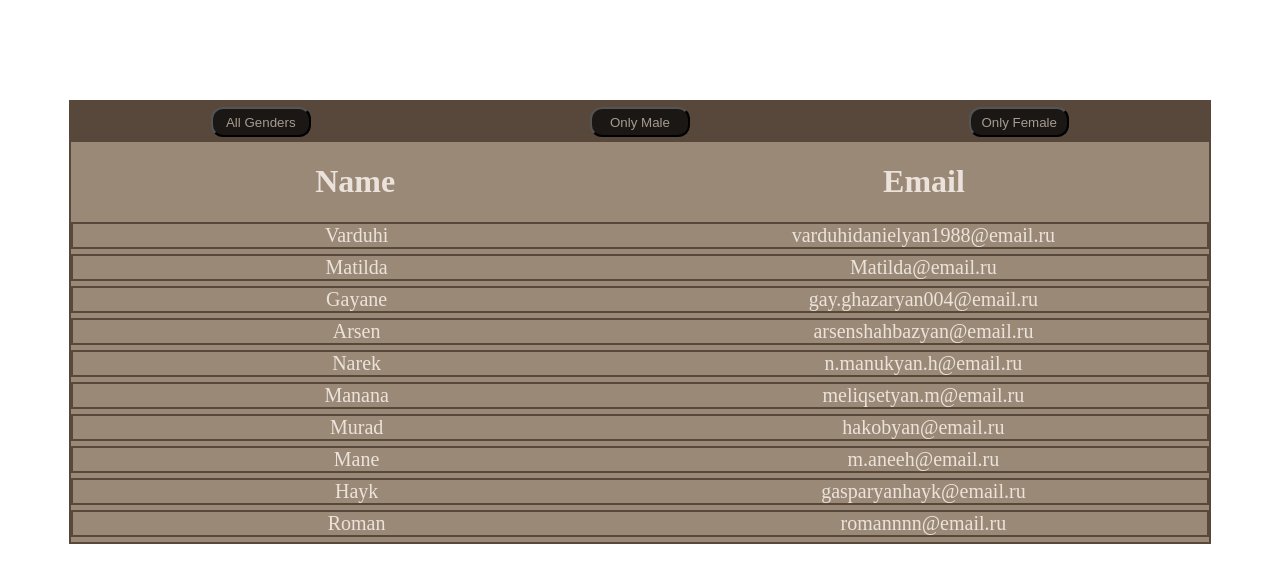
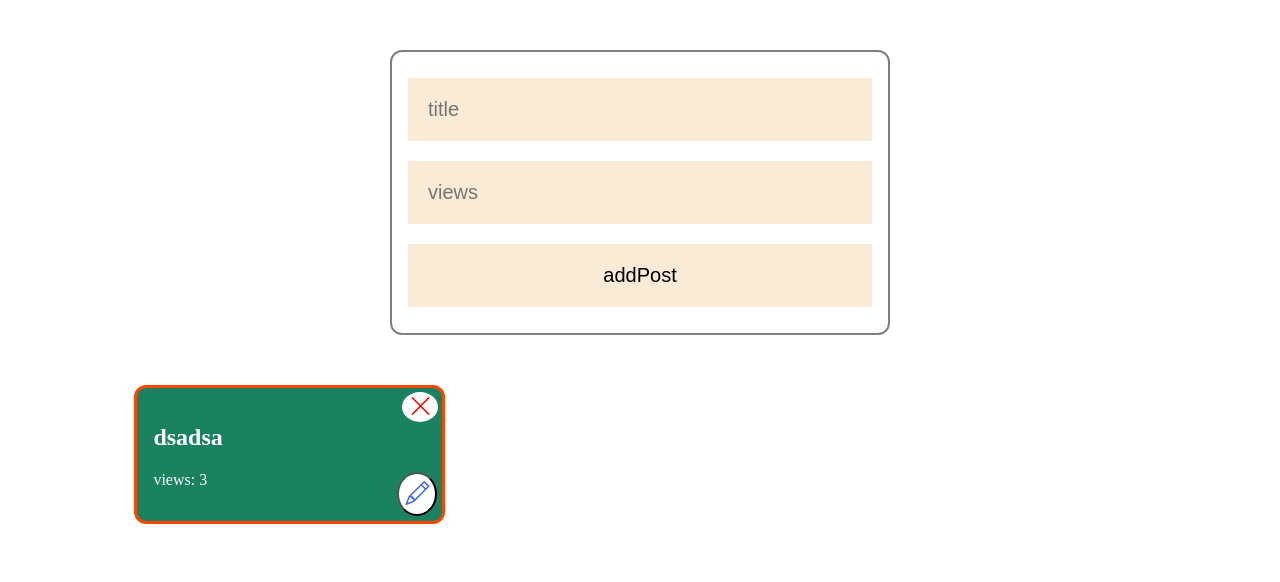
Before and after one commit to BrownEdgar/react_armenia, a React (Vite) app: page / in a window 1280 px wide. Shown: the top 582 px of the page. Built offline with nearby package versions, Linux system fonts and the light colour scheme; data requests are answered from the project's data file.

Commit message:
update branch

```diff
--- /dev/null
+++ b/db.json
@@ -0,0 +1,9 @@
+{
+  "posts": [
+    {
+      "id": "134942",
+      "title": "dsadsa",
+      "views": 3
+    }
+  ]
+}
--- a/package.json
+++ b/package.json
@@ -5,6 +5,7 @@
   "type": "module",
   "scripts": {
     "dev": "vite",
+    "server": "concurrently \"npm run dev\" \"npx json-server db.json\"",
     "build": "vite build",
     "lint": "eslint . --ext js,jsx --report-unused-disable-directives --max-warnings 0",
     "preview": "vite preview"
@@ -15,7 +16,9 @@
     "bootstrap-icons": "^1.11.3",
     "boxicons": "^2.1.4",
     "classnames": "^2.5.1",
+    "concurrently": "^8.2.2",
     "formik": "^2.4.5",
+    "json-server": "^1.0.0-alpha.23",
     "moment": "^2.30.1",
     "nanoid": "^5.0.6",
     "react": "^18.2.0",
--- a/src/main.jsx
+++ b/src/main.jsx
@@ -1,6 +1,6 @@
 import React from 'react'
 import ReactDOM from 'react-dom/client'
-import App from './redux3middleware/App'
+import App from './redux3middleware/App2'
 import store from './redux3middleware/app/store'
 import { Provider } from 'react-redux'
 
--- a/src/redux3middleware/App.jsx
+++ b/src/redux3middleware/App.jsx
@@ -1,33 +1,19 @@
 import React, { useState } from 'react'
-import {  useSelector } from 'react-redux'
-import { getAllGenders, getFemaleGanders, getMaleGanders } from './features/gendersSlice'
+import { useSelector, useDispatch } from 'react-redux'
+import { changeFilter, getUsersByGanders } from './features/gendersSlice'
 import './App.scss'
 
 export default function App() {
-  const [isMale, setisMale] = useState(false);
-  const [isFemale, setisFemale] = useState(false);
-  const gender = useSelector(getAllGenders)
-  const male = useSelector(getMaleGanders)
-  const female = useSelector(getFemaleGanders)
 
-  const getMaleFunc = () => {
-    setisFemale(false)
-    setisMale(true)
-  }
-  const getAllFunc = () => {
-    setisFemale(false)
-    setisMale(false)
-  }
-  const getFemaleFunc = () => {
-    setisFemale(true)
-    setisMale(false)
-  }
+  const currentUsers = useSelector(getUsersByGanders)
+  const dispatch = useDispatch();
+
   return (
     <div className='Gender'>
       <div className='chooseGender'>
-        <button onClick={getAllFunc}>All Genders</button>
-        <button onClick={getMaleFunc}>Only Male</button>
-        <button onClick={getFemaleFunc}>Only Female</button>
+        <button onClick={() => dispatch(changeFilter("all"))}>All Genders</button>
+        <button onClick={() => dispatch(changeFilter("male"))}>Only Male</button>
+        <button onClick={() => dispatch(changeFilter("female"))}>Only Female</button>
       </div>
       <div className='showGenders'>
         <div className='headers'>
@@ -35,59 +21,9 @@ export default function App() {
           <div><h1>Email</h1></div>
         </div>
         <div>
-          {
-            !isMale && !isFemale
-              ?
-              <div>
-                {
-                  gender.map(elm => {
-                    return (
-                      <div key={elm.id} className='datas'>
-                        <div>{elm.name}</div>
-                        <div>{elm.email}</div>
-                      </div>
-                    )
-                  })
-                }
-              </div>
-              : <div>
-                {
-                  isMale
-                    ?
-                    <div>
-                      {
-                        male.map(elm => {
-                          return (
-                            <div key={elm.id} className='datas'>
-                              <div>{elm.name}</div>
-                              <div>{elm.email}</div>
-                            </div>
-                          )
-                        })
-                      }
-                    </div>
-                    : <div>
-                      {
-                        isFemale
-                          ?
-                          <div>
-                            {
-                              female.map(elm => {
-                                return (
-                                  <div key={elm.id} className='datas'>
-                                    <div>{elm.name}</div>
-                                    <div>{elm.email}</div>
-                                  </div>
-                                )
-                              })
-                            }
-                          </div>
-                          : null
-                      }
-                    </div>
-                }
-              </div>
-          }
+          {currentUsers.map(elem => {
+            return <p key={elem.id}> {elem.name} |{elem.email}</p>
+          })}
         </div>
       </div>
 
--- /dev/null
+++ b/src/redux3middleware/App2.jsx
@@ -0,0 +1,100 @@
+import React, { useEffect, useState } from 'react'
+import { useDispatch, useSelector } from 'react-redux'
+import { getAllPosts, getAsyncPosts } from './features/postsSlice'
+
+import './App2.scss'
+import axios from 'axios';
+import { Formik, Form, Field, ErrorMessage } from 'formik';
+import { customAlphabet } from 'nanoid';
+const nanoid = customAlphabet('1234567890', 6)
+
+export default function App2() {
+  const [editablePostId, setEditablePostId] = useState(null)
+  const posts = useSelector(getAllPosts);
+  const dispatch = useDispatch()
+  useEffect(() => {
+    dispatch(getAsyncPosts())
+  }, [])
+
+  const handleDelete = (id) => {
+    axios.delete(`http://localhost:3000/posts/1`)
+      .then(() => dispatch(getAsyncPosts()))
+      .catch(err => console.log(err))
+  }
+
+  const handleSubmit = (values, formik) => {
+    const data = {
+      id: nanoid(),
+      ...values
+    }
+    axios.post('http://localhost:3000/posts/', data)
+      .then(() => dispatch(getAsyncPosts()))
+      .catch(err => console.log(err))
+    formik.resetForm()
+  }
+
+  const setEditPostId = (id) => {
+    setEditablePostId(id)
+  }
+
+
+  const editableSubmit = (e) => {
+    e.preventDefault()
+    const { title, number } = e.target;
+    const post = {
+      title: title.value,
+      views: number.value,
+    }
+    axios.patch(`http://localhost:3000/posts/${editablePostId}`, post)
+      .then(() => dispatch(getAsyncPosts()))
+      .then(() => setEditablePostId(null))
+      .catch(err => console.log(err))
+  }
+  return (
+    <div className='App'>
+      <Formik
+        initialValues={{
+          title: '',
+          views: ''
+        }}
+        onSubmit={handleSubmit}>
+        <Form>
+          <Field type='text' name='title' placeholder="title" required />
+          <Field type='number' name='views' placeholder="views" required min={0} />
+          <input type="submit" value={'addPost'} />
+        </Form>
+      </Formik>
+      <div className="App__posts">
+        {
+          posts.map(elem => {
+            return (
+              <div key={elem.id}>
+
+                {(editablePostId === elem.id) ? (
+                  <form onSubmit={editableSubmit}>
+                    <input type="text" name="title" id="title" required />
+                    <input type="number" name="number" id="number" required />
+                    <button className='cancel' type='button' onClick={() => setEditablePostId(null)}>cancel</button>
+                    <button className='save' type='submit'>save</button>
+                  </form>
+                ) : (
+                  <>
+                    <button className='delete' onClick={() => handleDelete(elem.id)}>
+                      <i className="bi bi-x-lg"></i>
+                    </button>
+                    <h2>{elem.title}</h2>
+                    <p>views: {elem.views}</p>
+                    <button className="edit" onClick={() => setEditPostId(elem.id)}>
+                      <i className="bi bi-pencil"></i>
+                    </button>
+                  </>
+                )}
+
+              </div>
+            )
+          })
+        }
+      </div>
+    </div>
+  )
+}
--- /dev/null
+++ b/src/redux3middleware/App2.scss
@@ -0,0 +1,66 @@
+.App {
+  margin: 0 auto;
+  & > form {
+    width: 500px;
+    margin: 50px auto;
+    padding: 1em;
+    border-radius: 12px;
+    border: 2px solid grey;
+    box-sizing: border-box;
+    input {
+      box-sizing: border-box;
+      width: 100%;
+      font-size: 20px;
+      border: 0;
+      background-color: antiquewhite;
+      margin: 10px 0;
+      padding: 1em;
+    }
+  }
+  &__posts {
+    margin: 0 auto;
+    width: 80%;
+    display: flex;
+    flex-wrap: wrap;
+    gap: 30px;
+    & > div {
+      position: relative;
+      background-color: rgb(27, 130, 96);
+      padding: 1em;
+      border-radius: 12px;
+      border: 3px solid orangered;
+      color: #fff;
+      flex-basis: 27%;
+      & > button {
+        position: absolute;
+        &.delete {
+          top: 4px;
+          right: 4px;
+          background: white;
+          border-radius: 50%;
+          cursor: pointer;
+          border: 0;
+          i {
+            font-size: 24px;
+            color: #ff0404;
+          }
+        }
+      }
+    }
+  }
+}
+
+.edit {
+  background-color: #fff;
+  border-radius: 50%;
+  position: absolute;
+  bottom: 5px;
+  display: block;
+  padding: 6px;
+  right: 5px;
+  cursor: pointer;
+  i {
+    color: royalblue;
+    font-size: 24px;
+  }
+}
--- a/src/redux3middleware/app/store.js
+++ b/src/redux3middleware/app/store.js
@@ -1,8 +1,10 @@
-import { configureStore, nanoid } from "@reduxjs/toolkit";
+import { configureStore } from "@reduxjs/toolkit";
 import gendersSlice from "../features/gendersSlice";
+import postsSlice from '../features/postsSlice';
 
 export default configureStore({
   reducer: {
-  gender : gendersSlice
+    gender: gendersSlice,
+    posts: postsSlice
   }
 })
--- a/src/redux3middleware/features/gendersSlice.js
+++ b/src/redux3middleware/features/gendersSlice.js
@@ -1,83 +1,89 @@
 import { createAsyncThunk, createSlice, nanoid } from "@reduxjs/toolkit";
 
-const initialState = [
+const initialState = {
+  data: [
     {
       name: 'Varduhi',
       gender: 'female',
-    email : 'varduhidanielyan1988@email.ru',
-    id : nanoid(5)
+      email: 'varduhidanielyan1988@email.ru',
+      id: nanoid(5)
     },
     {
       name: 'Matilda',
       gender: 'female',
-    email : 'Matilda@email.ru',
-    id : nanoid(5)
+      email: 'Matilda@email.ru',
+      id: nanoid(5)
     },
     {
       name: 'Gayane',
       gender: 'female',
-    email : 'gay.ghazaryan004@email.ru',
-    id : nanoid(5)
+      email: 'gay.ghazaryan004@email.ru',
+      id: nanoid(5)
     },
     {
       name: 'Arsen',
       gender: 'male',
-    email : 'arsenshahbazyan@email.ru',
-    id : nanoid(5)
+      email: 'arsenshahbazyan@email.ru',
+      id: nanoid(5)
     },
     {
       name: 'Narek',
       gender: 'male',
-    email : 'n.manukyan.h@email.ru',
-    id : nanoid(5)
+      email: 'n.manukyan.h@email.ru',
+      id: nanoid(5)
     },
     {
       name: 'Manana',
       gender: 'female',
-    email : 'meliqsetyan.m@email.ru',
-    id : nanoid(5)
+      email: 'meliqsetyan.m@email.ru',
+      id: nanoid(5)
     },
     {
       name: 'Murad',
       gender: 'male',
-    email : 'hakobyan@email.ru',
-    id : nanoid(5)
+      email: 'hakobyan@email.ru',
+      id: nanoid(5)
     },
     {
       name: 'Mane',
       gender: 'female',
-    email : 'm.aneeh@email.ru',
-    id : nanoid(5)
+      email: 'm.aneeh@email.ru',
+      id: nanoid(5)
     },
     {
       name: 'Hayk',
       gender: 'male',
-    email : 'gasparyanhayk@email.ru',
-    id : nanoid(5)
+      email: 'gasparyanhayk@email.ru',
+      id: nanoid(5)
     },
     {
       name: 'Roman',
       gender: 'male',
-    email : 'romannnn@email.ru',
-    id : nanoid(5)
+      email: 'romannnn@email.ru',
+      id: nanoid(5)
     },
-]
+  ],
+  filter: 'all'
+}
 
 const gendersSlice = createSlice({
   name: 'gender',
   initialState: initialState,
   reducers: {
-
+    changeFilter: (state, { payload }) => {
+      state.filter = payload;
+    }
   },
-  selectors : {
-    getAllGenders : (state)=>state,
-    getMaleGanders : (state)=>{
-      return state.filter(elm=>elm.gender === 'male')
-    },
-    getFemaleGanders : (state)=>state.filter(elm=>elm.gender === 'female')
+  selectors: {
+    getUsersByGanders: (state) => {
+      return state.filter === 'all'
+        ? state.data
+        : state.data.filter(user => user.gender === state.filter)
+    }
   }
 
 })
 
 export default gendersSlice.reducer
-export const {getAllGenders, getMaleGanders, getFemaleGanders} = gendersSlice.selectors
+export const { getUsersByGanders } = gendersSlice.selectors
+export const { changeFilter } = gendersSlice.actions
--- /dev/null
+++ b/src/redux3middleware/features/postsSlice.js
@@ -0,0 +1,35 @@
+import { createAsyncThunk, createSlice } from '@reduxjs/toolkit';
+import axios from 'axios';
+
+export const getAsyncPosts = createAsyncThunk(
+  "posts/getPosts",
+  async () => {
+    const response = await axios('http://localhost:3000/posts')
+    return response.data
+  }
+)
+
+
+const postsSlice = createSlice(
+  {
+    name: 'posts',
+    initialState: {
+      data: [],
+      loading: false
+    },
+    reducers: {},
+    selectors: {
+      getAllPosts: (state) => state.data
+    },
+    extraReducers: (builder) => {
+      builder.addCase(getAsyncPosts.fulfilled, (state, { payload }) => {
+        state.data = payload
+      })
+    }
+  }
+)
+
+export default postsSlice.reducer
+export const {
+  getAllPosts
+} = postsSlice.selectors
```
Also changed, not shown: 1 other file (tests, documents, lock files or other folders). Lines whose indentation alone changed are shown as unchanged.
